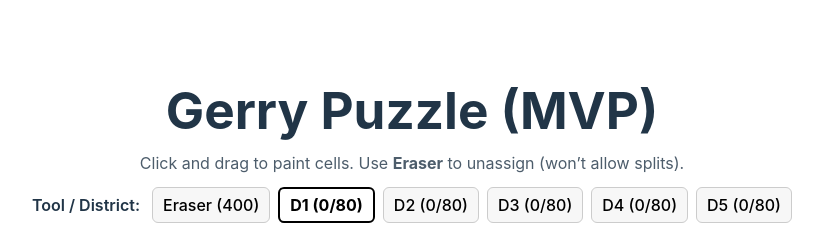
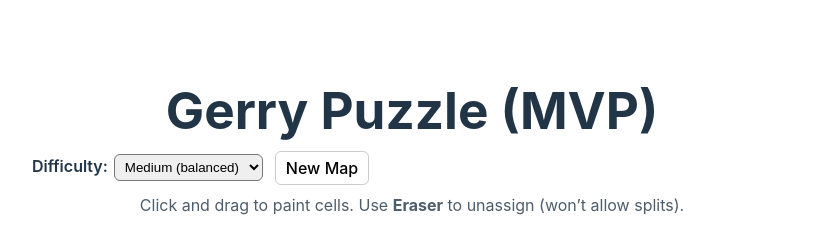
Before and after one commit to s-hanlon/gerry-puzzle, a React (Vite) app: page / in a window 1280 px wide. Shown: the top 227 px of the page, without its empty margins (228-1051 px from the left). Built offline with nearby package versions, Linux system fonts and the light colour scheme.

Commit message:
feat(freeplay): difficulty selector (easy/medium/hard) driving redRatio + regenerate

```diff
--- a/src/App.tsx
+++ b/src/App.tsx
@@ -4,6 +4,33 @@ import { useGame } from './store/useGame';
 import { useMemo } from 'react';
 import HUD from './ui/HUD';
 import WinBanner from './ui/WinBanner';
+
+function FreeplayControls() {
+  const { difficulty, setDifficulty, regenerate } = useGame();
+
+  return (
+    <div style={{ display: 'flex', gap: 12, alignItems: 'center', marginBottom: 8, flexWrap: 'wrap' }}>
+      <label>
+        <span style={{ fontWeight: 600, marginRight: 6 }}>Difficulty:</span>
+        <select
+          value={difficulty}
+          onChange={(e) => setDifficulty(e.target.value as any)}
+          style={{ padding: '4px 6px', borderRadius: 6 }}
+        >
+          <option value="easy">Easy (more Blue)</option>
+          <option value="medium">Medium (balanced)</option>
+          <option value="hard">Hard (more Red)</option>
+        </select>
+      </label>
+      <button
+        onClick={() => regenerate()}
+        style={{ padding: '6px 10px', borderRadius: 6, border: '1px solid #ccc', background: '#fff', cursor: 'pointer' }}
+      >
+        New Map
+      </button>
+    </div>
+  );
+}
 
 function DistrictPicker() {
   const { grid, totalDistricts, cellsPerDistrict, currentDistrict, setCurrentDistrict } = useGame();
@@ -20,7 +47,6 @@ function DistrictPicker() {
 
   const buttons = [];
 
-  // Eraser button (0)
   buttons.push(
     <button
       key="eraser"
@@ -101,6 +127,10 @@ export default function App() {
   return (
     <div style={{ padding: 16, fontFamily: 'Inter, system-ui, Arial' }}>
       <h1 style={{ marginBottom: 12 }}>Gerry Puzzle (MVP)</h1>
+
+      {/* Freeplay difficulty + regenerate */}
+      <FreeplayControls />
+
       <p style={{ marginTop: 0, marginBottom: 12, opacity: 0.8 }}>
         Click and drag to paint cells. Use <strong>Eraser</strong> to unassign (won’t allow splits).
       </p>
@@ -113,8 +143,8 @@ export default function App() {
 
       <Board />
 
+      {/* Win banner + HUD */}
       <WinBanner />
-
       <HUD />
     </div>
   );
--- a/src/store/useGame.ts
+++ b/src/store/useGame.ts
@@ -2,6 +2,15 @@ import { create } from 'zustand';
 import { immer } from 'zustand/middleware/immer';
 import type { Cell } from '../game/grid';
 import { generateGrid } from '../game/grid';
+
+type Difficulty = 'easy' | 'medium' | 'hard';
+
+function redRatioFor(d: Difficulty): number {
+  // redRatio = P(cell is Red). Easy gives Blue advantage (more B).
+  if (d === 'easy') return 0.40;   // ~60% Blue
+  if (d === 'hard') return 0.60;   // ~60% Red
+  return 0.50;                     // balanced
+}
 
 type GameState = {
   rows: number;
@@ -9,6 +18,10 @@ type GameState = {
   cellSize: number;
   seed: number;
   grid: Cell[];
+
+  mode: 'freeplay' | 'level';
+  difficulty: Difficulty;
+  redRatio: number;
 
   totalDistricts: number;
   cellsPerDistrict: number;
@@ -27,14 +40,13 @@ type GameState = {
 
   // actions
   setCurrentDistrict: (d: number) => void;
+  setDifficulty: (d: Difficulty) => void;
   startPainting: (d?: number) => void;
   paintCellByIndex: (index: number) => void;
   stopPainting: () => void;
 
   regenerate: (seed?: number) => void;
 };
-
-// --- helpers for contiguity enforcement ---
 
 function neighbors4(index: number, rows: number, cols: number): number[] {
   const r = Math.floor(index / cols);
@@ -50,7 +62,7 @@ function neighbors4(index: number, rows: number, cols: number): number[] {
 function isAdditionSafe(grid: Cell[], rows: number, cols: number, d: number, addIndex: number): boolean {
   let hasAny = false;
   for (let i = 0; i < grid.length; i++) if (grid[i].districtId === d) { hasAny = true; break; }
-  if (!hasAny) return true; // first cell is always fine
+  if (!hasAny) return true;
   for (const nb of neighbors4(addIndex, rows, cols)) if (grid[nb] && grid[nb].districtId === d) return true;
   return false;
 }
@@ -58,7 +70,7 @@ function isAdditionSafe(grid: Cell[], rows: number, cols: number, d: number, add
 function isRemovalSafe(grid: Cell[], rows: number, cols: number, d: number, removeIndex: number): boolean {
   const remaining: number[] = [];
   for (let i = 0; i < grid.length; i++) if (i !== removeIndex && grid[i].districtId === d) remaining.push(i);
-  if (remaining.length === 0) return true; // removing last cell is fine
+  if (remaining.length === 0) return true;
 
   const allowed = new Set(remaining);
   const start = remaining[0];
@@ -81,13 +93,18 @@ export const useGame = create<GameState>()(
     cols: 20,
     cellSize: 24,
     seed: 12345,
-    grid: generateGrid({ rows: 20, cols: 20, seed: 12345, redRatio: 0.5 }),
+
+    mode: 'freeplay',
+    difficulty: 'medium',
+    redRatio: redRatioFor('medium'),
+
+    grid: generateGrid({ rows: 20, cols: 20, seed: 12345, redRatio: redRatioFor('medium') }),
 
     totalDistricts: 5,
-    cellsPerDistrict: 80,              // 400 / 5
+    cellsPerDistrict: 80, // 400 / 5
 
-    // Level target & checks (you can tweak these later per level)
-    targetSeats: { R: 2, B: 3 },       // exact 3–2 for Blue
+    // Freeplay default target/rules (can change later)
+    targetSeats: { R: 2, B: 3 },
     requireAllAssigned: true,
     requireExactSizes: true,
     requireContiguity: true,
@@ -104,6 +121,16 @@ export const useGame = create<GameState>()(
         st.currentDistrict = d;
       }),
 
+    setDifficulty: (d) =>
+      set((st) => {
+        st.difficulty = d;
+        st.redRatio = redRatioFor(d);
+        // regenerate on difficulty change with a fresh seed
+        const s = Math.floor(Math.random() * 1_000_000);
+        st.seed = s;
+        st.grid = generateGrid({ rows: st.rows, cols: st.cols, seed: s, redRatio: st.redRatio });
+      }),
+
     startPainting: (d) =>
       set((st) => {
         st.isPainting = true;
@@ -117,27 +144,22 @@ export const useGame = create<GameState>()(
         const cell = st.grid[index];
         if (!cell) return;
 
-        // ERASE (unassign) if it won't split source
         if (d === 0) {
           const source = cell.districtId;
-          if (!source) return; // already unassigned
+          if (!source) return;
           if (!isRemovalSafe(st.grid, rows, cols, source, index)) return;
           cell.districtId = undefined;
           return;
         }
 
-        // Paint to district d
-        if (cell.districtId === d) return; // no-op
+        if (cell.districtId === d) return;
 
-        // size cap
         let targetSize = 0;
         for (const c of st.grid) if (c.districtId === d) targetSize++;
         if (targetSize >= cellsPerDistrict) return;
 
-        // addition must touch district
         if (!isAdditionSafe(st.grid, rows, cols, d, index)) return;
 
-        // moving from another district must not split source
         const source = cell.districtId;
         if (source && source !== d) {
           if (!isRemovalSafe(st.grid, rows, cols, source, index)) return;
@@ -153,9 +175,13 @@ export const useGame = create<GameState>()(
       }),
 
     regenerate: (seed) => {
-      const s = seed ?? Math.floor(Math.random() * 1_000_000);
-      const { rows, cols } = get();
-      const grid = generateGrid({ rows, cols, seed: s, redRatio: 0.5 });
+      const s =
+        seed ??
+        (get().mode === 'freeplay'
+          ? Math.floor(Math.random() * 1_000_000)
+          : get().seed); // in level mode, keep current seed unless provided
+      const { rows, cols, redRatio } = get();
+      const grid = generateGrid({ rows, cols, seed: s, redRatio });
       set((st) => {
         st.seed = s;
         st.grid = grid;
```
